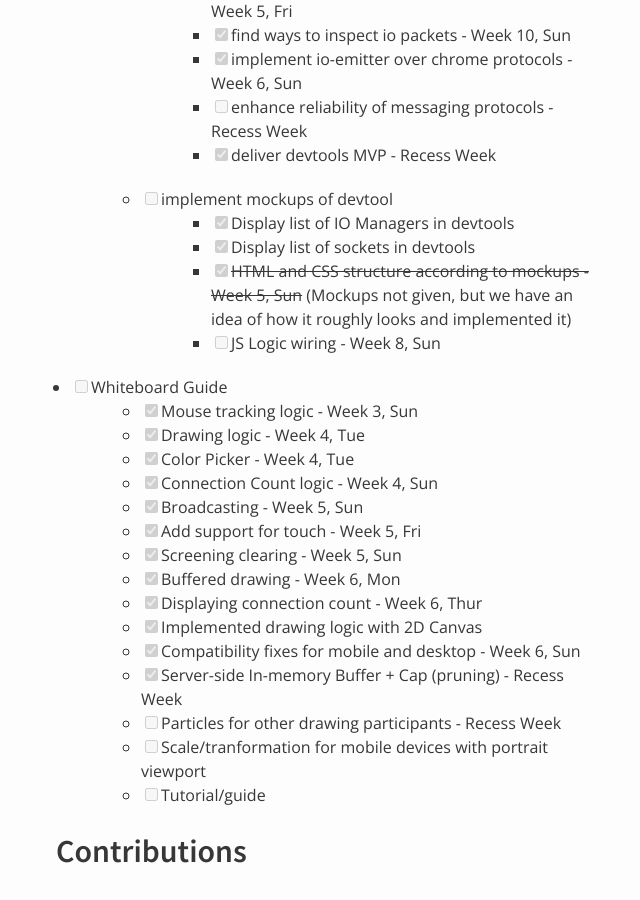
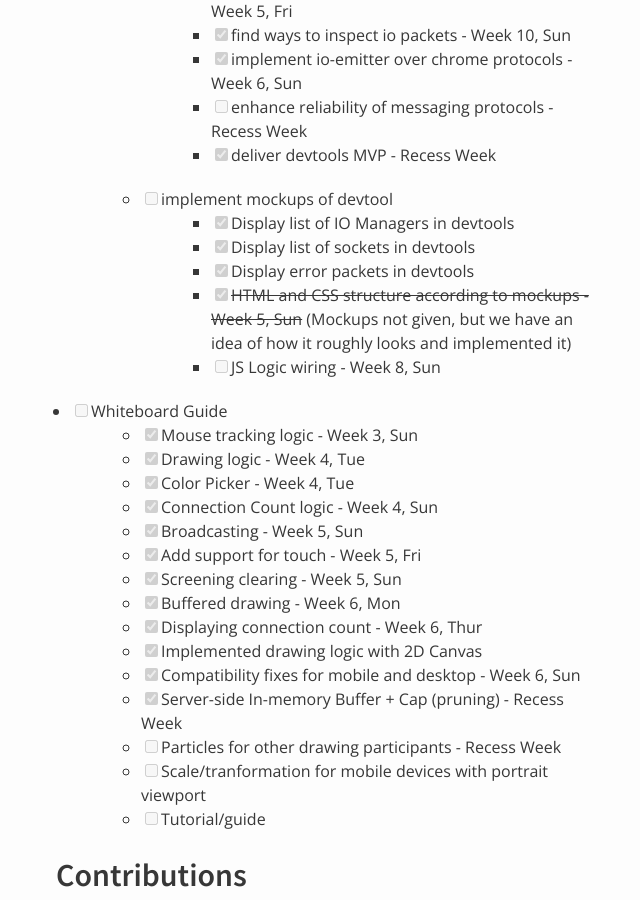
Before and after one commit to nus-oss/cs3281-AY1516S2-website, a Jekyll site: the page built from teams/socketio.md, in a window 1280 px wide and 900 px high, scrolled down 1860 px. Shown: the whole window, without its empty margins (314-954 px from the left). Built offline with Jekyll 4.4.1, drawn with Linux system fonts in a browser that asks for light colours; some of the changed text lies outside the part shown.

Commit message:
update contribs

```diff
--- a/teams/socketio.md
+++ b/teams/socketio.md
@@ -70,6 +70,7 @@ permalink: /teams/socketio/
   * [ ] implement mockups of devtool
     * [x] Display list of IO Managers in devtools
     * [x] Display list of sockets in devtools
+    * [x] Display error packets in devtools
     * [x] ~~HTML and CSS structure according to mockups - Week 5, Sun~~ (Mockups not given, but we have an idea of how it roughly looks and implemented it)
     * [ ] JS Logic wiring - Week 8, Sun
 
@@ -234,13 +235,13 @@ Note: links to github commits represent the last commit for that contribution
 * Parser for packets received by Dev tools. [link](https://github.com/nus-fboa2016-si/socketio-devtool/commit/8f769b5ff4827ce65b5cb5306cee8546ede70ba4) - Recess Week, Sun
 * Styling for Devtool. [link](https://github.com/nus-fboa2016-si/socketio-devtool/commit/a62bd57d4529e5f00a040a9227057bf108755dfb) - Recess Week
 * Deliver dev-tool MVP together with Michael [link](https://github.com/nus-fboa2016-si/socketio-devtool) - Recess Week
+* Display Error to user [link](https://github.com/nus-fboa2016-si/socketio-devtool/commit/c21991bdc07c87ad33a5fc600499ff748a3af976) - Recess Week
 * [README](https://github.com/nus-fboa2016-si/socketio-devtool/blob/master/README.md) for dev-tool - Recess Week
 
 
 #### Contribution to minor project HubTurbo
 * PR [#1227](https://github.com/HubTurbo/HubTurbo/pull/1227) for issue [#1196](https://github.com/HubTurbo/HubTurbo/issues/1196) (closed) -Week 4, Mon
-* PR [#1255](https://github.com/HubTurbo/HubTurbo/pull/1255) for issue
-[#1102](https://github.com/HubTurbo/HubTurbo/issues/1102) - Week 6, Thurs
+* PR [#1255](https://github.com/HubTurbo/HubTurbo/pull/1255) for issue [#1102](https://github.com/HubTurbo/HubTurbo/issues/1102) - Week 6, Thurs
 
 #### Technology expertise in RESTful APIs
 * [Blogpost](https://medium.com/@whattokingu/what-i-know-about-rest-21ece615c949#.pebz7xf06) on introduction to REST
```
